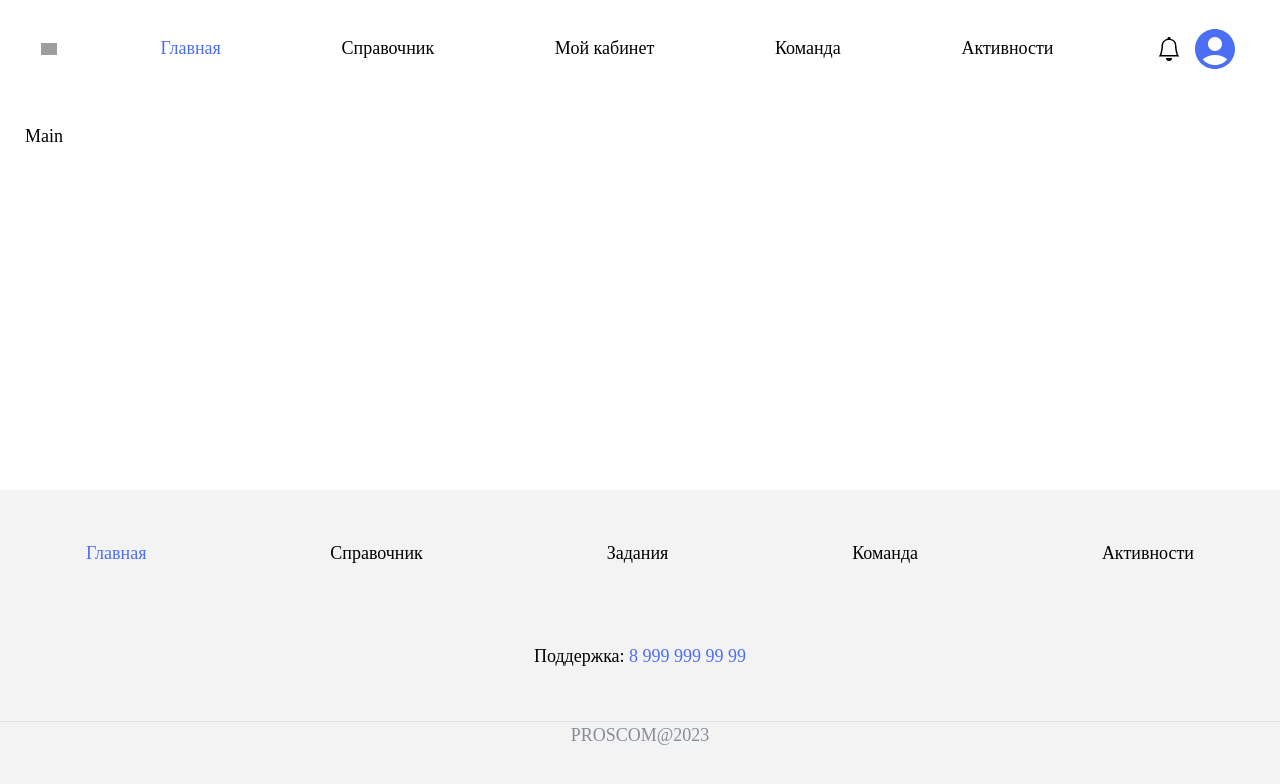
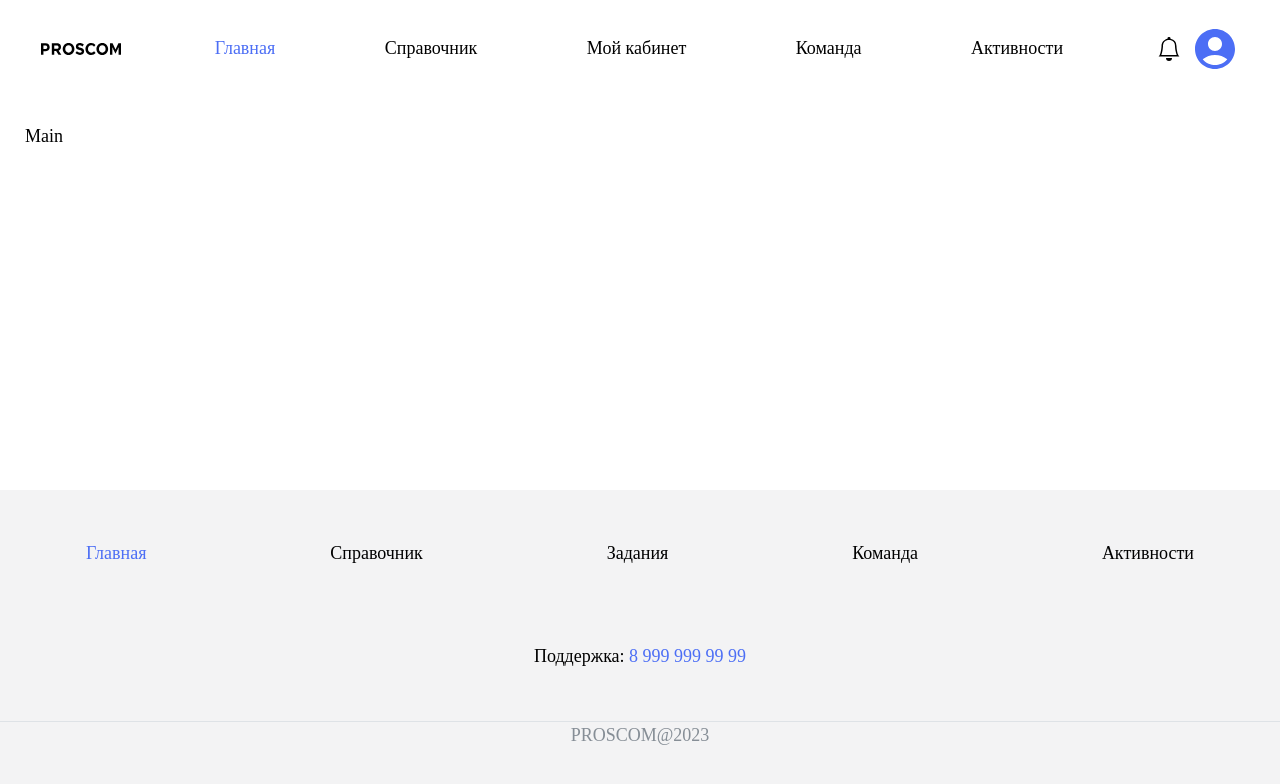
Before and after one commit to KordyD/LDT-hack-track-5-frontend, a React (Vite) app: page / in a window 1280 px wide. Shown: the top 784 px of the page. Built offline with nearby package versions, Linux system fonts and the light colour scheme; grey boxes are pictures that could not be loaded; a web font is replaced by a local one.

Commit message:
Fix merge

```diff
--- a/src/modules/Header/Header.tsx
+++ b/src/modules/Header/Header.tsx
@@ -11,7 +11,7 @@ export const Header = () => {
   return (
     <Container size='xl'>
       <Box className={classes.container} component='header'>
-        <Image w={80} h={12} src='/src/assets/proscom-logo.svg' />
+        <Image w={80} h={12} src='/src/assets/icon/proscom-logo.svg' />
         <Box component='nav' className={classes.containerLinks}>
           <Anchor component={CustomNavLink} to='/'>
             Главная
--- a/src/router/Router.tsx
+++ b/src/router/Router.tsx
@@ -9,6 +9,7 @@ import { Greetings } from '../pages/Greetings/Greetings.tsx';
 import { Register } from '../pages/Register/Register.tsx';
 import { Login } from '../pages/Login/Login.tsx';
 import { Article } from '../pages/Article/Article';
+import { Account } from '../pages/Account/Account.tsx';
 
 export const router = createBrowserRouter([
   {
@@ -51,6 +52,10 @@ export const router = createBrowserRouter([
         path: 'login',
         element: <Login />,
       },
+      {
+        path: 'account',
+        element: <Account />,
+      },
     ],
   },
 ]);
```
Also changed, not shown: src/assets/icon/placeholder.jpg (deleted).
